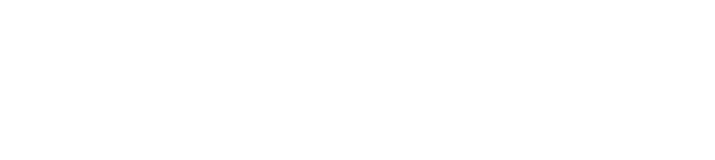
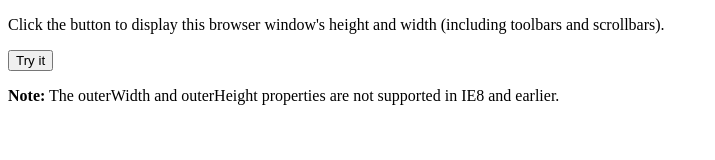
Before and after one commit to rahulsahay114/78128-IT-sem5, a plain HTML site: page Object-Window Practice/index.html in a window 1280 px wide. Shown: the whole page, without its empty margins (0-715 px from the left). Drawn offline with Linux system fonts and the light colour scheme.

Commit message:
Update index.html

```diff
--- a/Object-Window Practice/index.html
+++ b/Object-Window Practice/index.html
@@ -8,7 +8,28 @@
 </head>
 <body>
 
+    <!DOCTYPE html>
+<html>
+<body>
 
+<p>Click the button to display this browser window's height and width (including toolbars and scrollbars).</p>
+
+<button onclick="myFunction()">Try it</button>
+
+<p><strong>Note:</strong> The outerWidth and outerHeight properties are not supported in IE8 and earlier.</p>
+
+<p id="demo"></p>
+
+<script>
+function myFunction() {
+  var w = window.outerWidth;
+  var h = window.outerHeight;
+  document.getElementById("demo").innerHTML = "Width: " + w + "<br>Height: " + h;
+}
+</script>
 
 </body>
 </html>
+
+</body>
+</html>
```
